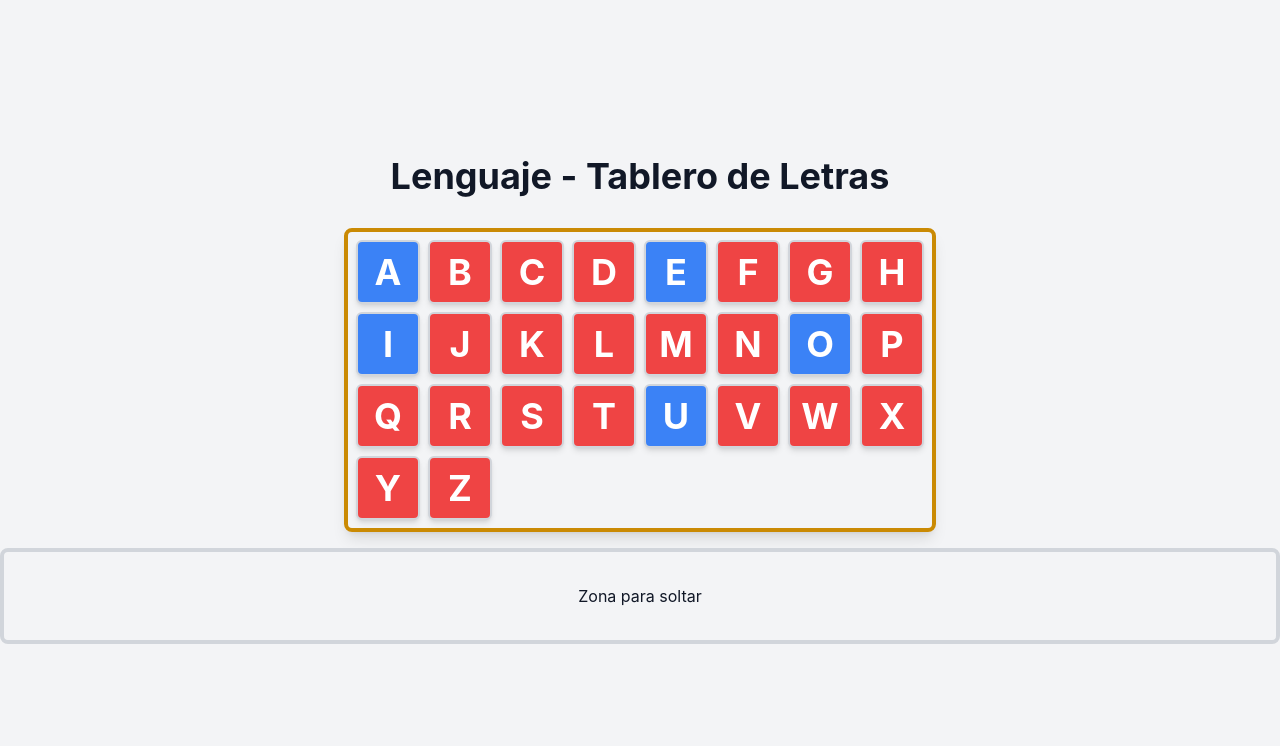
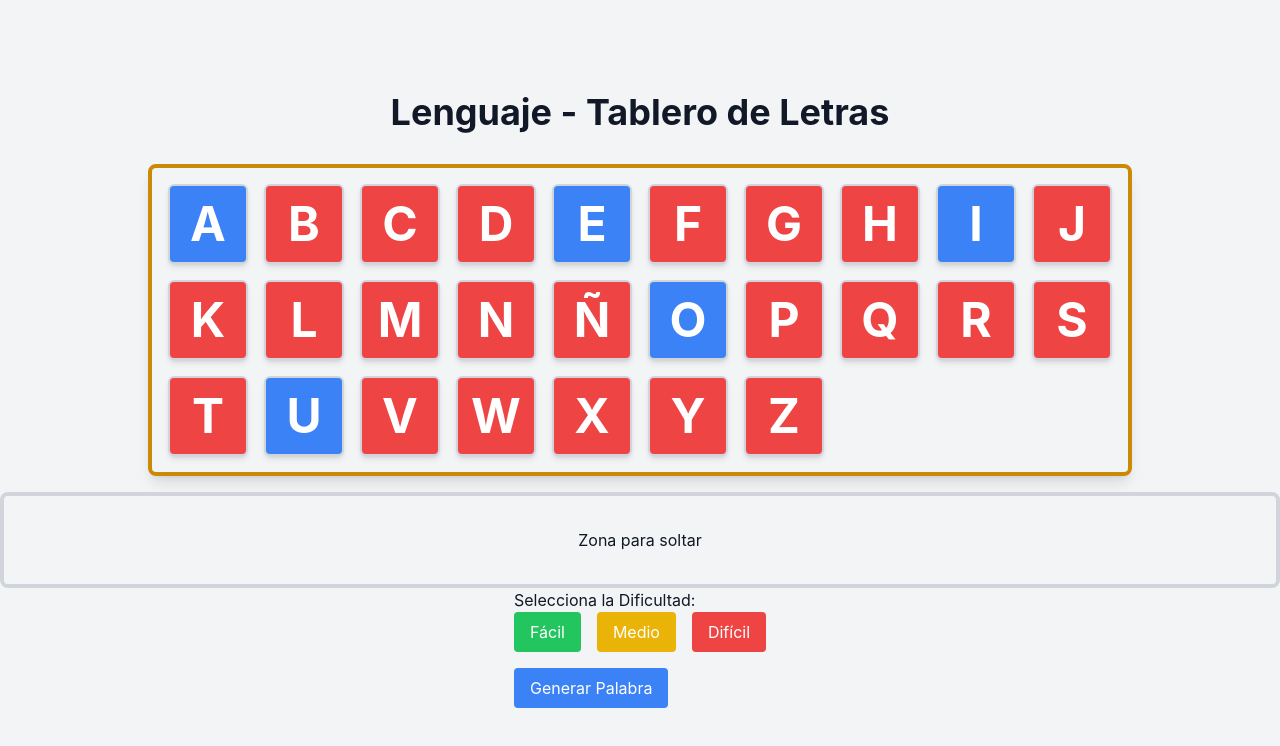
Before and after one commit to Allan07022003/frontend, a React (Create React App) app: page /language in a window 1280 px wide. Shown: the top 746 px of the page. Built offline with nearby package versions, Linux system fonts and the light colour scheme; sample sign-in values are in the browser's storage.

Commit message:
Refactorizar estilos y agregar soporte para arrastrar letras en la página de administración

```diff
--- a/src/subjects/Lenguaje/Activity.js
+++ b/src/subjects/Lenguaje/Activity.js
@@ -1,18 +1,26 @@
-import React from 'react';
+import React, { useState } from 'react';
 import { DndProvider } from 'react-dnd';
 import { HTML5Backend } from 'react-dnd-html5-backend';
 import { TouchBackend } from 'react-dnd-touch-backend';
 import { isMobile } from 'react-device-detect';
 import LetterBox from './components/LetterBox';
 import DropZone from './components/DropZone';
+import WordGenerator from './components/WordGenerator';
 
 const Activity = () => {
+  const [generatedWord, setGeneratedWord] = useState('');
+
+  const handleLetterDrop = (letter) => {
+    setGeneratedWord((prevWord) => prevWord + letter);
+  };
+
   return (
     <DndProvider backend={isMobile ? TouchBackend : HTML5Backend}>
       <div className="min-h-screen flex flex-col items-center justify-center bg-gray-100">
         <h1 className="text-4xl font-bold mb-4">Lenguaje - Tablero de Letras</h1>
         <LetterBox />
-        <DropZone />
+        <DropZone onWordComplete={handleLetterDrop} />
+        <WordGenerator />
       </div>
     </DndProvider>
   );
--- /dev/null
+++ b/src/subjects/Lenguaje/components/ImageDisplay.js
@@ -0,0 +1,27 @@
+import React, { useState, useEffect } from 'react';
+import { fetchImageFromPixabay } from '../../../utils/pixabayService'; // Traer imagen desde Pixabay
+
+const ImageDisplay = ({ word }) => {
+  const [imageUrl, setImageUrl] = useState('');
+
+  useEffect(() => {
+    const fetchImage = async () => {
+      const url = await fetchImageFromPixabay(word);
+      setImageUrl(url);
+    };
+
+    fetchImage();
+  }, [word]);
+
+  return (
+    <div className="mt-4">
+      {imageUrl ? (
+        <img src={imageUrl} alt={word} className="w-48 h-48 object-cover" />
+      ) : (
+        <p>No se encontró una imagen para "{word}"</p>
+      )}
+    </div>
+  );
+};
+
+export default ImageDisplay;
--- a/src/subjects/Lenguaje/components/LetterBox.js
+++ b/src/subjects/Lenguaje/components/LetterBox.js
@@ -1,55 +1,19 @@
 import React from 'react';
-import { useDrag, useDragLayer } from 'react-dnd';
+import { useDrag } from 'react-dnd';
 import { speak } from '../../../utils/voiceService'; // Asegúrate de que la función speak esté bien importada
 import { isMobile } from 'react-device-detect'; // Detectar si es un dispositivo móvil
 
-const letters = 'ABCDEFGHIJKLMNOPQRSTUVWXYZ'.split('');
-const vowels = ['A', 'E', 'I', 'O', 'U', 'Ñ'];
+const letters = 'ABCDEFGHIJKLMNÑOPQRSTUVWXYZ'.split('');
+const vowels = ['A', 'E', 'I', 'O', 'U'];
 
 const LetterBox = () => {
   return (
     <div className="p-4">
-      <div className="grid grid-cols-3 sm:grid-cols-6 lg:grid-cols-8 gap-2 border-4 border-yellow-600 p-2 rounded-lg shadow-lg">
+      {/* Ajustamos las columnas y tamaños dependiendo del tamaño de pantalla */}
+      <div className={`grid ${isMobile ? 'grid-cols-6 gap-1' : 'grid-cols-8 gap-3 lg:grid-cols-10 lg:gap-4'} border-4 border-yellow-600 p-1 lg:p-4 rounded-lg shadow-lg`}>
         {letters.map((letter, index) => (
           <Letter key={index} letter={letter} />
         ))}
-      </div>
-      {/* Renderizar el layer personalizado solo si es móvil */}
-      {isMobile && <CustomDragLayer />}
-    </div>
-  );
-};
-
-// Este componente se encarga de mostrar el arrastre en móviles
-const CustomDragLayer = () => {
-  const { item, isDragging, currentOffset } = useDragLayer((monitor) => ({
-    item: monitor.getItem(),
-    isDragging: monitor.isDragging(),
-    currentOffset: monitor.getClientOffset(),
-  }));
-
-  if (!isDragging || !currentOffset) {
-    return null;
-  }
-
-  const transform = `translate(${currentOffset.x}px, ${currentOffset.y}px)`;
-
-  return (
-    <div
-      style={{
-        position: 'fixed',
-        pointerEvents: 'none',
-        top: 0,
-        left: 0,
-        transform: transform,
-        WebkitTransform: transform,
-      }}
-    >
-      <div
-        className="flex items-center justify-center font-bold text-4xl h-16 w-16 border-2 border-gray-300 rounded-md shadow-md bg-yellow-500 text-white"
-        style={{ opacity: 0.8 }}
-      >
-        {item.letter}
       </div>
     </div>
   );
@@ -77,7 +41,10 @@ const Letter = ({ letter }) => {
     <div
       ref={drag}
       onClick={handleClick}
-      className={`flex items-center justify-center font-bold text-4xl h-20 w-20 sm:h-16 sm:w-16 border-2 border-gray-300 rounded-md shadow-md cursor-pointer notranslate ${color} transition-transform transform hover:scale-105`}
+      className={`flex items-center justify-center font-bold
+                  ${isMobile ? 'text-2xl h-10 w-10' : 'text-3xl h-14 w-14 sm:text-4xl sm:h-16 sm:w-16 lg:text-5xl lg:h-20 lg:w-20'}
+                  border-2 border-gray-300 rounded-md shadow-md cursor-pointer notranslate ${color}
+                  transition-transform transform hover:scale-105`}
       style={{
         cursor: 'grab',
         opacity: isDragging ? 0.5 : 1, // Ajuste para que se vea más claro que se está arrastrando
--- /dev/null
+++ b/src/subjects/Lenguaje/components/WordGenerator.js
@@ -0,0 +1,43 @@
+import React, { useState } from 'react';
+import ImageDisplay from './ImageDisplay';
+import { fetchRandomWord } from '../../../utils/wordService'; // Puedes crear un servicio para manejar la lógica de generación
+
+const WordGenerator = () => {
+  const [currentWord, setCurrentWord] = useState('');
+  const [difficulty, setDifficulty] = useState('easy');
+
+  const generateWord = async () => {
+    const word = await fetchRandomWord(difficulty);
+    setCurrentWord(word);
+  };
+
+  return (
+    <div className="word-generator">
+      <h2>Selecciona la Dificultad:</h2>
+      <div className="flex space-x-4">
+        <button onClick={() => setDifficulty('easy')} className="bg-green-500 text-white py-2 px-4 rounded">
+          Fácil
+        </button>
+        <button onClick={() => setDifficulty('medium')} className="bg-yellow-500 text-white py-2 px-4 rounded">
+          Medio
+        </button>
+        <button onClick={() => setDifficulty('hard')} className="bg-red-500 text-white py-2 px-4 rounded">
+          Difícil
+        </button>
+      </div>
+
+      <button onClick={generateWord} className="mt-4 bg-blue-500 text-white py-2 px-4 rounded">
+        Generar Palabra
+      </button>
+
+      {currentWord && (
+        <>
+          <p className="mt-4">Palabra generada: {currentWord}</p>
+          <ImageDisplay word={currentWord} />
+        </>
+      )}
+    </div>
+  );
+};
+
+export default WordGenerator;
--- /dev/null
+++ b/src/utils/pixabayService.js
@@ -0,0 +1,18 @@
+export const fetchImageFromPixabay = async (query) => {
+    const API_KEY = process.env.REACT_APP_PIXABAY_API_KEY;
+    const url = `https://pixabay.com/api/?key=${API_KEY}&q=${encodeURIComponent(query)}&image_type=photo&per_page=3`;
+
+    try {
+      const response = await fetch(url);
+      const data = await response.json();
+
+      if (data.hits && data.hits.length > 0) {
+        return data.hits[0].webformatURL; // Retornar la primera imagen encontrada
+      } else {
+        return null;
+      }
+    } catch (error) {
+      console.error('Error fetching image from Pixabay:', error);
+      return null;
+    }
+  };
--- /dev/null
+++ b/src/utils/wordService.js
@@ -0,0 +1,25 @@
+export const fetchRandomWord = async (difficulty) => {
+    let minLetters, maxLetters;
+
+    switch (difficulty) {
+      case 'easy':
+        minLetters = 2;
+        maxLetters = 4;
+        break;
+      case 'medium':
+        minLetters = 5;
+        maxLetters = 7;
+        break;
+      case 'hard':
+        minLetters = 8;
+        maxLetters = 12;
+        break;
+      default:
+        minLetters = 2;
+        maxLetters = 4;
+    }
+
+    const response = await fetch(`https://random-word-api.herokuapp.com/word?number=1&length=${minLetters}-${maxLetters}`);
+    const word = await response.json();
+    return word[0];
+  };
```
Also changed, not shown: src/utils/constants.js (deleted), src/utils/helpers.js (deleted).
